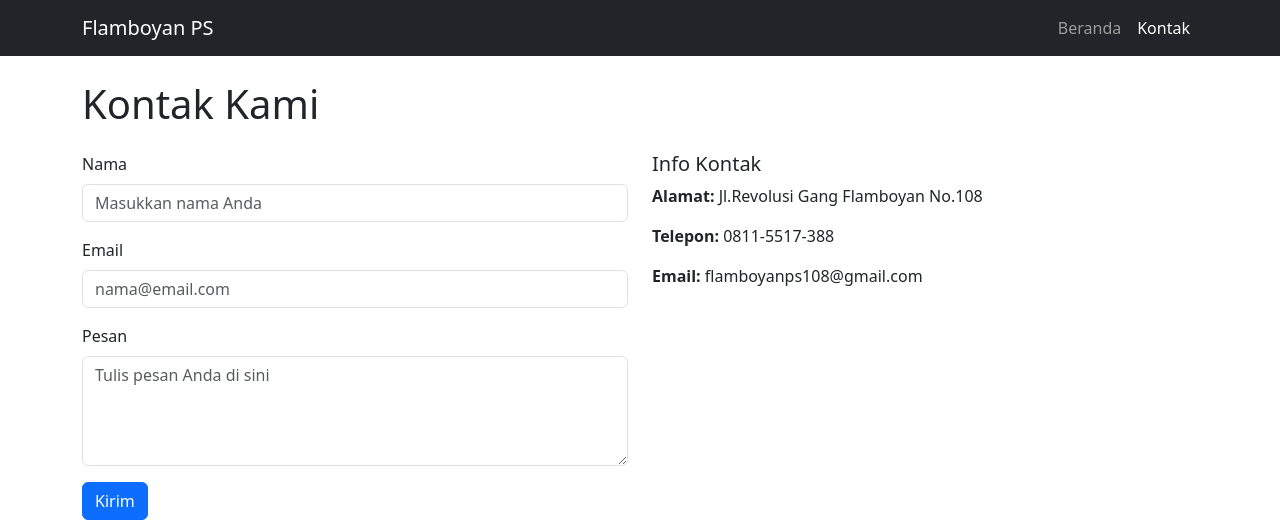
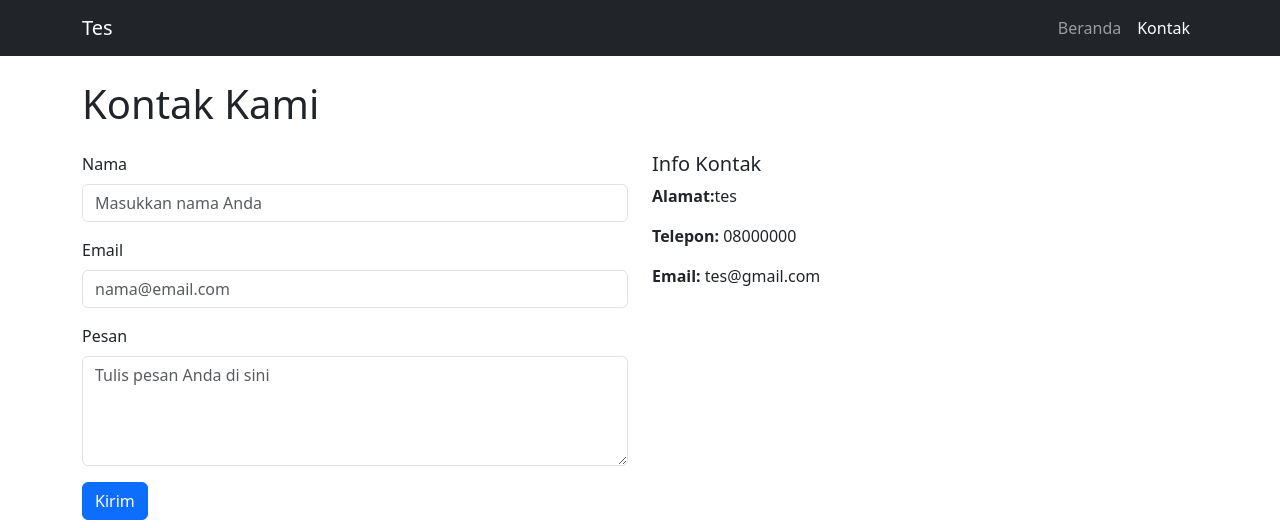
Before and after one commit to agilrajaswa/blog, a Django app: page /kontak/ in a window 1280 px wide. Shown: the top 528 px of the page. Run offline with Django 5.2, Linux system fonts and the light colour scheme; some libraries are stand-ins or nearby versions.

Commit message:
Update kontak.html

```diff
--- a/templates/kontak.html
+++ b/templates/kontak.html
@@ -10,7 +10,7 @@
 
 <nav class="navbar navbar-expand-lg navbar-dark bg-dark mb-4">
   <div class="container">
-    <a class="navbar-brand" href="#">Flamboyan PS</a>
+    <a class="navbar-brand" href="#">Tes</a>
     <button class="navbar-toggler" type="button" data-bs-toggle="collapse" data-bs-target="#navbarNav">
       <span class="navbar-toggler-icon"></span>
     </button>
@@ -52,9 +52,9 @@
 
     <div class="col-md-6">
       <h5>Info Kontak</h5>
-      <p><strong>Alamat:</strong> Jl.Revolusi Gang Flamboyan No.108</p>
-      <p><strong>Telepon:</strong> 0811-5517-388</p>
-      <p><strong>Email:</strong> flamboyanps108@gmail.com</p>
+      <p><strong>Alamat:</strong>tes</p>
+      <p><strong>Telepon:</strong> 08000000</p>
+      <p><strong>Email:</strong> tes@gmail.com</p>
     </div>
   </div>
 </div>
```
